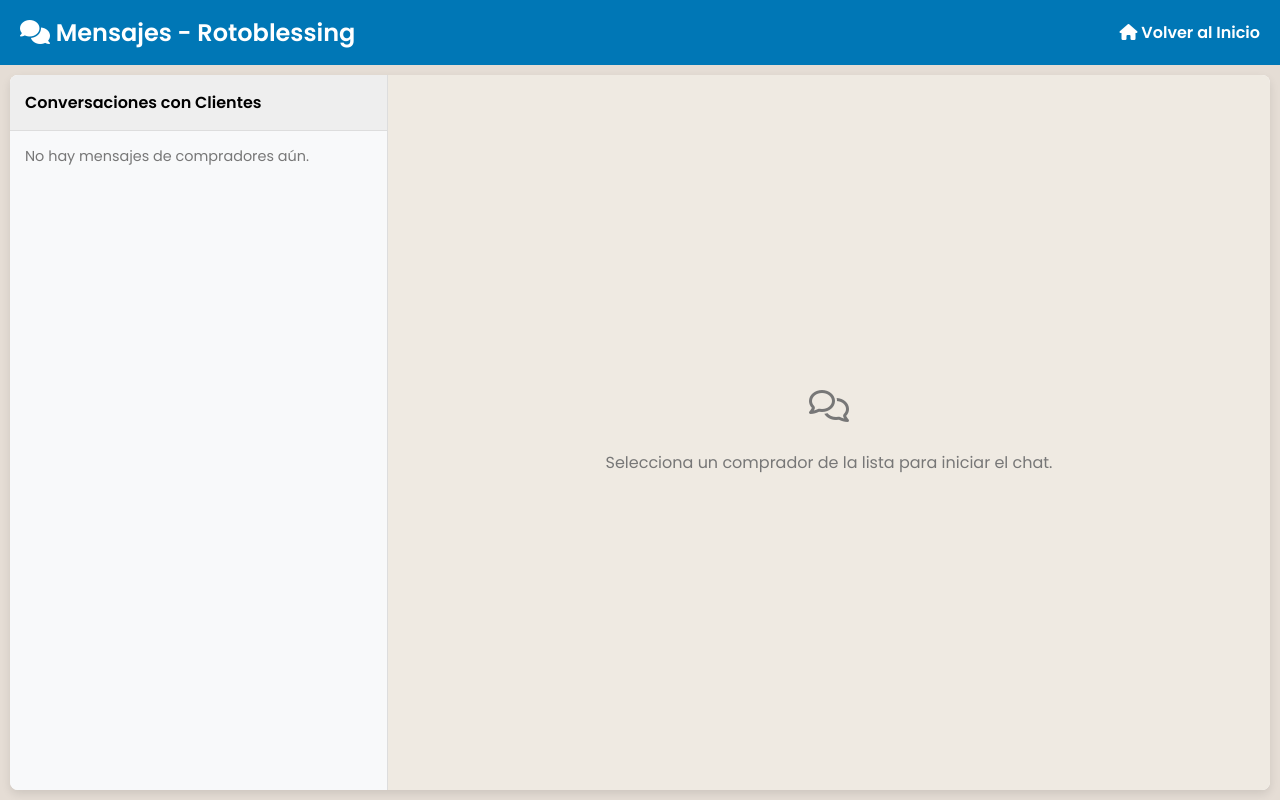
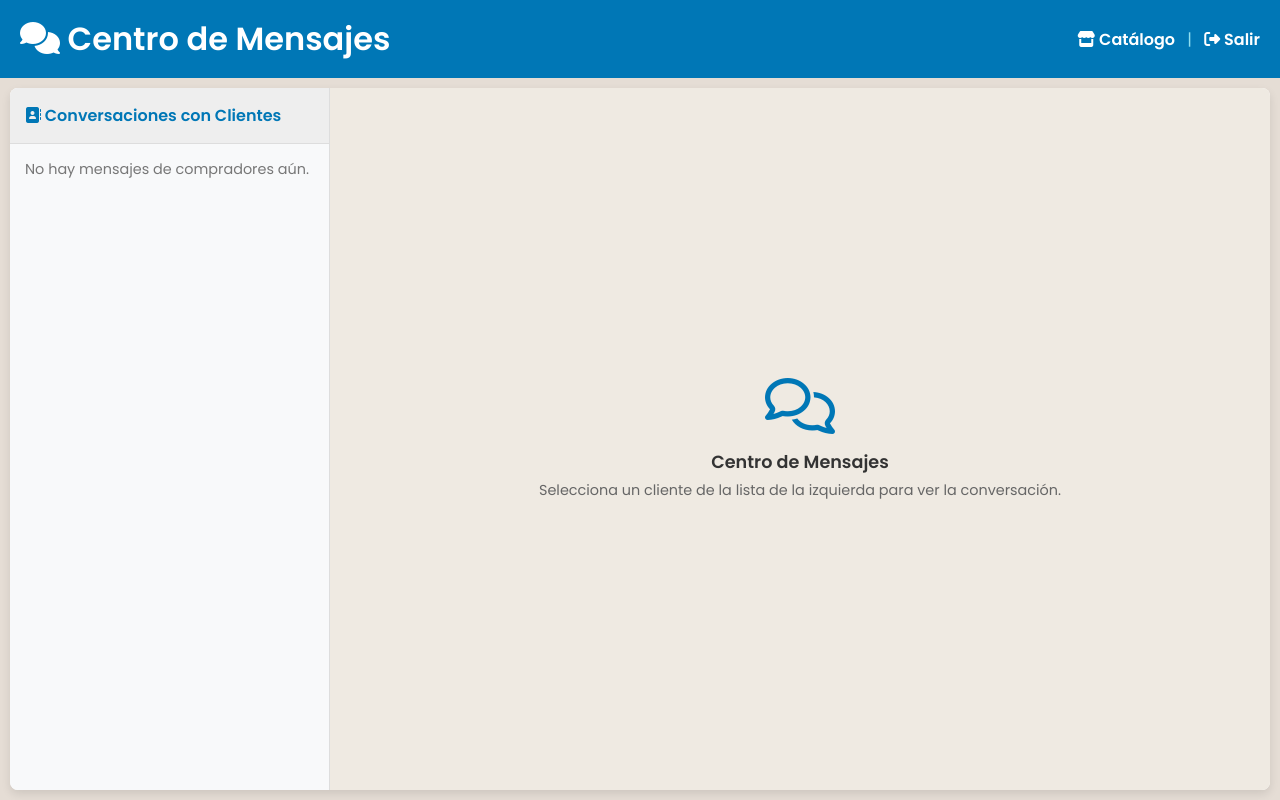
Before and after one commit to JuanSout723/Rotoblessing, a Flask app: template templates/mensajes.html in a window 1280 px wide. Run offline with Flask 3, Linux system fonts and the light colour scheme; the template is opened without the code that fills it, so the values that code supplies are empty.

Commit message:
Refactor mensajes.html for improved layout and styles

```diff
--- a/templates/mensajes.html
+++ b/templates/mensajes.html
@@ -4,63 +4,83 @@
     <meta charset="UTF-8">
     <meta name="viewport" content="width=device-width, initial-scale=1.0">
     <title>Centro de Mensajes - Rotoblessing</title>
-    <link href="https://fonts.googleapis.com/css2?family=Poppins:wght@400;600&display=swap" rel="stylesheet">
+    <link href="https://fonts.googleapis.com/css2?family=Poppins:wght@400;500;600&display=swap" rel="stylesheet">
     <link rel="stylesheet" href="https://cdnjs.cloudflare.com/ajax/libs/font-awesome/6.5.1/css/all.min.css">
     <style>
         * { box-sizing: border-box; margin: 0; padding: 0; font-family: 'Poppins', sans-serif; }
-        body { background-color: #e5ddd5; height: 100vh; display: flex; flex-direction: column; }
+        body { background-color: #e5ddd5; height: 100vh; display: flex; flex-direction: column; overflow: hidden; }
 
-        /* Encabezado */
-        header { background-color: #0077b6; color: white; padding: 15px 20px; display: flex; justify-content: space-between; align-items: center; }
+        header { background-color: #0077b6; color: white; padding: 15px 20px; display: flex; justify-content: space-between; align-items: center; flex-shrink: 0; }
         header a { color: white; text-decoration: none; font-weight: 600; }
 
-        /* Contenedor Principal del Chat */
         .chat-container { display: flex; flex: 1; overflow: hidden; background: white; margin: 10px; border-radius: 8px; box-shadow: 0 4px 10px rgba(0,0,0,0.1); }
 
-        /* Panel Izquierdo: Lista de Chats (Vendedores / Dueños) */
-        .sidebar { width: 30%; background-color: #f8f9fa; border-right: 1px solid #ddd; display: flex; flex-direction: column; }
-        .sidebar-header { padding: 15px; background: #eee; font-weight: 600; border-bottom: 1px solid #ddd; }
+        .sidebar { width: 320px; background-color: #f8f9fa; border-right: 1px solid #ddd; display: flex; flex-direction: column; flex-shrink: 0; }
+        .sidebar-header { padding: 15px; background: #eee; font-weight: 600; border-bottom: 1px solid #ddd; color: #0077b6; }
         .chat-list { overflow-y: auto; flex: 1; }
         .chat-item { display: flex; align-items: center; padding: 12px 15px; border-bottom: 1px solid #eee; text-decoration: none; color: #333; transition: background 0.2s; }
-        .chat-item:hover, .chat-item.active { background-color: #e0f7fa; }
-        .chat-avatar { width: 40px; height: 40px; border-radius: 50%; background-color: #0077b6; color: white; display: flex; align-items: center; justify-content: center; font-weight: bold; margin-right: 12px; }
+        .chat-item:hover, .chat-item.active { background: #e2f0fb; }
+        .chat-avatar { width: 40px; height: 40px; border-radius: 50%; background-color: #0077b6; color: white; display: flex; align-items: center; justify-content: center; font-weight: bold; margin-right: 12px; flex-shrink: 0; }
 
-        /* Panel Derecho: Ventana de Conversación */
-        .main-chat { width: 70%; display: flex; flex-direction: column; background-color: #efeae2; }
+        .main-chat { flex: 1; display: flex; flex-direction: column; background-color: #efeae2; height: 100%; overflow: hidden; }
         .full-width { width: 100%; }
 
-        .chat-header { padding: 15px; background-color: #f0f2f5; border-bottom: 1px solid #ddd; font-weight: 600; }
+        .chat-header { padding: 15px; background-color: #f0f2f5; border-bottom: 1px solid #ddd; font-weight: 600; display: flex; align-items: center; gap: 10px; flex-shrink: 0; }
+        .btn-volver-movil { display: none; color: #0077b6; font-size: 1.1rem; text-decoration: none; margin-right: 5px; }
+
         .messages-area { flex: 1; padding: 20px; overflow-y: auto; display: flex; flex-direction: column; gap: 10px; }
+        .msg-bubble { max-width: 70%; padding: 10px 14px; border-radius: 8px; font-size: 0.95rem; position: relative; word-wrap: break-word; box-shadow: 0 1px 2px rgba(0,0,0,0.1); }
+        .msg-enviado { background-color: #dcf8c6; align-self: flex-end; border-top-right-radius: 0; }
+        .msg-recibido { background-color: #ffffff; align-self: flex-start; border-top-left-radius: 0; }
+        .msg-info { font-size: 0.75rem; color: #888; text-align: right; margin-top: 4px; display: block; }
 
-        /* Burbujas de Mensaje */
-        .msg-bubble { max-width: 60%; padding: 10px 14px; border-radius: 8px; font-size: 0.95rem; position: relative; word-wrap: break-word; }
-        .msg-enviado { background-color: #dcf8c6; align-self: flex-end; border-top-right-radius: 0; }
-        .msg-recibido { background-color: #ffffff; align-self: flex-start; border-top-left-radius: 0; box-shadow: 0 1px 2px rgba(0,0,0,0.1); }
-        .msg-info { font-size: 0.75rem; color: #888; text-align: right; margin-top: 4px; }
+        .input-area { padding: 12px; background-color: #f0f2f5; display: flex; gap: 10px; align-items: center; border-top: 1px solid #ddd; flex-shrink: 0; }
+        .input-area input { flex: 1; padding: 12px; border: 1px solid #ccc; border-radius: 20px; outline: none; font-size: 0.95rem; background: #fff; }
+        .input-area button { background-color: #0077b6; color: white; border: none; width: 45px; height: 45px; border-radius: 50%; display: flex; align-items: center; justify-content: center; cursor: pointer; flex-shrink: 0; }
 
-        /* Área de escribir mensaje */
-        .input-area { padding: 12px; background-color: #f0f2f5; display: flex; gap: 10px; }
-        .input-area input { flex: 1; padding: 12px; border: 1px solid #ccc; border-radius: 20px; outline: none; font-size: 0.95rem; }
-        .input-area button { background-color: #0077b6; color: white; border: none; padding: 10px 20px; border-radius: 50%; cursor: pointer; font-size: 1.1rem; }
-        .input-area button:hover { background-color: #005b8e; }
+        /* ==========================================================
+           ADAPTACIÓN MÓVIL (ANDROID)
+           ========================================================== */
+        @media (max-width: 768px) {
+            .chat-container { margin: 0; border-radius: 0; height: calc(100vh - 55px); }
 
-        .no-chat-selected { display: flex; flex: 1; align-items: center; justify-content: center; color: #777; text-align: center; }
+            {% if usuario.rol == 'Comprador' %}
+                /* Si es comprador, el chat va a pantalla completa */
+                .main-chat { display: flex; width: 100%; }
+            {% else %}
+                {% if cliente_actual %}
+                    /* Si es vendedor y seleccionó un cliente, ocultamos barra lateral y mostramos el chat */
+                    .sidebar { display: none; }
+                    .main-chat { display: flex; width: 100%; }
+                    .btn-volver-movil { display: inline-flex; align-items: center; }
+                {% else %}
+                    /* Si es vendedor y NO ha seleccionado cliente, mostramos solo la lista de contactos */
+                    .sidebar { width: 100%; border-right: none; }
+                    .main-chat { display: none; }
+                {% endif %}
+            {% endif %}
+        }
     </style>
 </head>
 <body>
 
     <header>
-        <h2><i class="fa-solid fa-comments"></i> Mensajes - Rotoblessing</h2>
-        <a href="/"><i class="fa-solid fa-house"></i> Volver al Inicio</a>
+        <h1><i class="fa-solid fa-comments"></i> Centro de Mensajes</h1>
+        <div>
+            <a href="{{ url_for('index') }}"><i class="fa-solid fa-store"></i> Catálogo</a>
+            <span style="margin: 0 8px; color: #90e0ef;">|</span>
+            <a href="{{ url_for('logout') }}"><i class="fa-solid fa-right-from-bracket"></i> Salir</a>
+        </div>
     </header>
 
     <div class="chat-container">
 
         <!-- SI ES VENDEDOR O DUEÑO: Muestra la lista de clientes a la izquierda -->
         {% if usuario.rol != 'Comprador' %}
-            <div class="sidebar">
-                <div class="sidebar-header">Conversaciones con Clientes</div>
-                <div class="chat-list">
+        <div class="sidebar">
+            <div class="sidebar-header"><i class="fa-solid fa-address-book"></i> Conversaciones con Clientes</div>
+            <div class="chat-list">
+                {% if clientes %}
                     {% for cliente in clientes %}
                         <a href="/mensajes?cliente_id={{ cliente.id }}" class="chat-item {% if cliente_actual and cliente_actual.id == cliente.id %}active{% endif %}">
                             <div class="chat-avatar">{{ cliente.nombre[0].upper() }}</div>
@@ -69,11 +89,12 @@
                                 <br><small style="color: #666;">{{ cliente.email }}</small>
                             </div>
                         </a>
-                    {% else %}
-                        <p style="padding: 15px; color: #777; font-size: 0.9rem;">No hay mensajes de compradores aún.</p>
                     {% endfor %}
-                </div>
+                {% else %}
+                    <p style="padding: 15px; color: #777; font-size: 0.9rem;">No hay mensajes de compradores aún.</p>
+                {% endif %}
             </div>
+        </div>
         {% endif %}
 
         <!-- ÁREA DE CHAT DERECHA -->
@@ -81,10 +102,18 @@
 
             {% if usuario.rol == 'Comprador' or cliente_actual %}
                 <div class="chat-header">
+                    <!-- Botón para regresar a la lista en móviles -->
+                    <a href="{{ url_for('centro_mensajes') }}" class="btn-volver-movil" title="Volver a lista">
+                        <i class="fa-solid fa-arrow-left"></i>
+                    </a>
+
                     {% if usuario.rol == 'Comprador' %}
-                        <i class="fa-solid fa-headset"></i> Atención al Cliente - Rotoblessing
+                        <i class="fa-solid fa-headset" style="color: #0077b6;"></i> Atención al Cliente - Rotoblessing
                     {% else %}
-                        <i class="fa-solid fa-user"></i> Chat con {{ cliente_actual.nombre }}
+                        <div class="chat-avatar" style="width: 32px; height: 32px; font-size: 0.8rem; margin-right: 0;">
+                            {{ cliente_actual.nombre[0].upper() }}
+                        </div>
+                        <span>Chat con {{ cliente_actual.nombre }}</span>
                     {% endif %}
                 </div>
 
@@ -98,24 +127,22 @@
                             <p>{{ msg.contenido }}</p>
                             <div class="msg-info">{{ msg.fecha.strftime('%H:%M') }}</div>
                         </div>
-                    {% else %}
-                        <p style="text-align: center; color: #888; margin-top: 20px;">Aún no hay mensajes en este chat.</p>
                     {% endfor %}
                 </div>
 
-                <!-- Formulario de envío de mensajes -->
+                <!-- Área de escribir mensaje -->
                 <form action="/enviar_mensaje" method="POST" class="input-area">
                     {% if usuario.rol != 'Comprador' and cliente_actual %}
-                        <!-- Envía el ID del comprador seleccionado como destinatario -->
                         <input type="hidden" name="destinatario_id" value="{{ cliente_actual.id }}">
                     {% endif %}
-                    <input type="text" name="mensaje" placeholder="Escribe un mensaje..." required autocomplete="off">
+                    <input type="text" name="contenido" placeholder="Escribe un mensaje..." autocomplete="off" required>
                     <button type="submit"><i class="fa-solid fa-paper-plane"></i></button>
                 </form>
-
             {% else %}
-                <div class="no-chat-selected">
-                    <p><i class="fa-regular fa-comments fa-2x"></i><br><br>Selecciona un comprador de la lista para iniciar el chat.</p>
+                <div style="flex: 1; display: flex; flex-direction: column; align-items: center; justify-content: center; color: #666; text-align: center; padding: 20px;">
+                    <i class="fa-regular fa-comments" style="font-size: 3.5rem; margin-bottom: 15px; color: #0077b6;"></i>
+                    <h3 style="font-size: 1.1rem; color: #333; margin-bottom: 5px;">Centro de Mensajes</h3>
+                    <p style="font-size: 0.9rem;">Selecciona un cliente de la lista de la izquierda para ver la conversación.</p>
                 </div>
             {% endif %}
 
@@ -124,9 +151,12 @@
     </div>
 
     <script>
-        // Mantiene el scroll automático en el último mensaje enviado o recibido
-        var box = document.getElementById('msgBox');
-        if(box){ box.scrollTop = box.scrollHeight; }
+        document.addEventListener("DOMContentLoaded", function() {
+            var msgBox = document.getElementById("msgBox");
+            if (msgBox) {
+                msgBox.scrollTop = msgBox.scrollHeight;
+            }
+        });
     </script>
 </body>
 </html>
```
